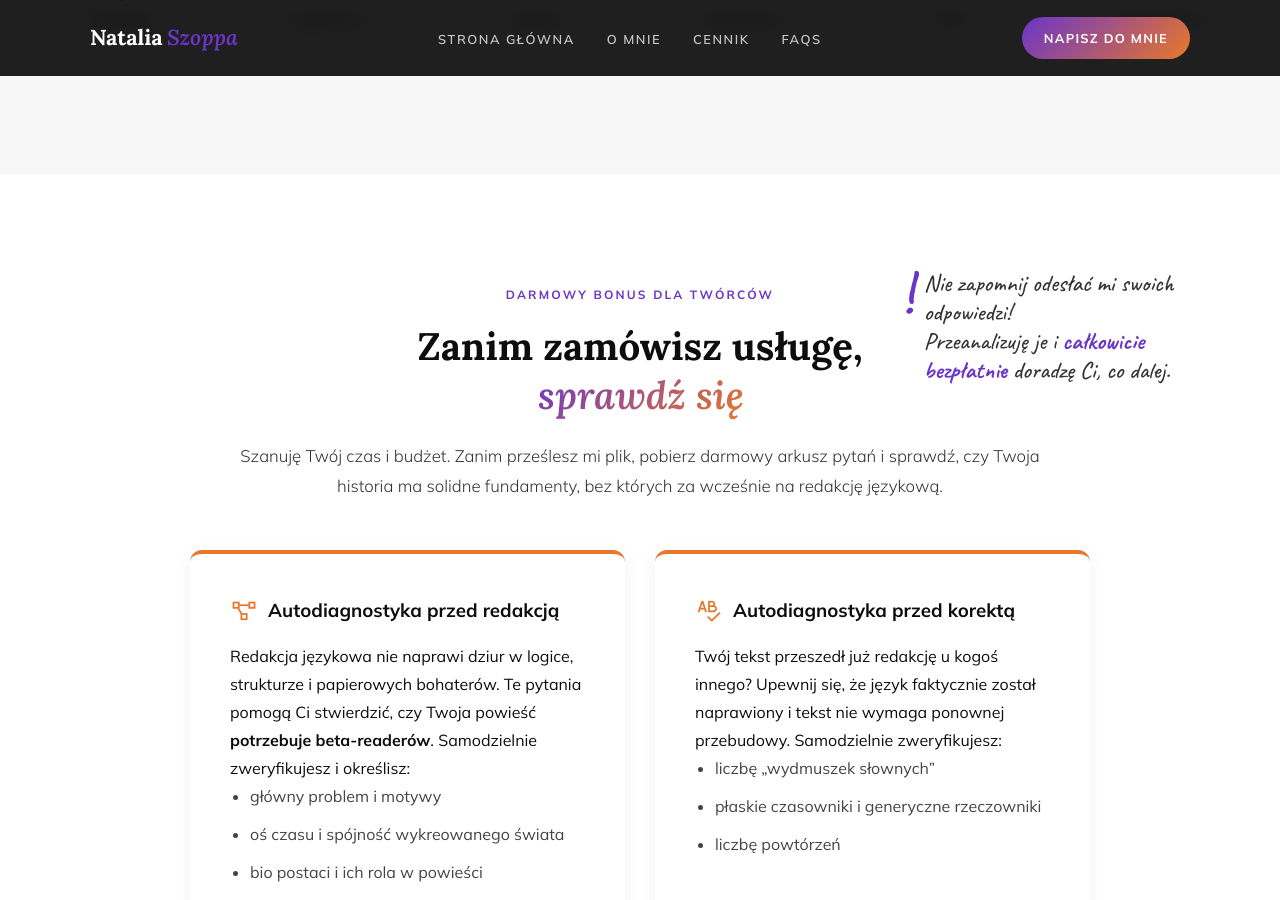
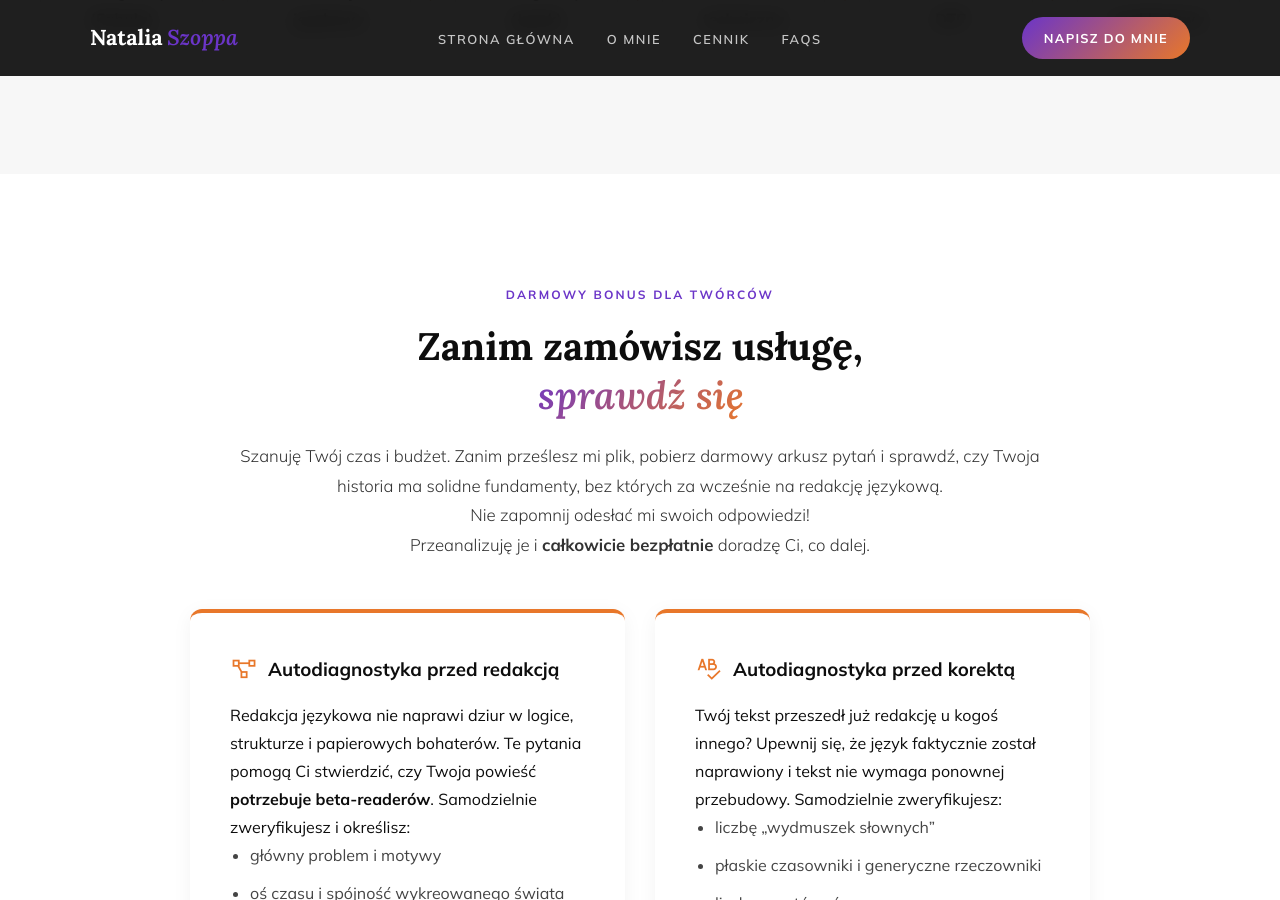
Before and after one commit to Bonnie00726/nataliaszoppa, a Jekyll site: the page built from index.html, in a window 1280 px wide and 900 px high, scrolled down 2521 px. Built offline with Jekyll 4.4.1, drawn with Linux system fonts in a browser that asks for light colours.

Commit message:
Update index.html

```diff
--- a/index.html
+++ b/index.html
@@ -294,18 +294,11 @@ title: Redakcja, korekta, skład
             <h2 class="section-h2 reveal delay-1" style="text-align: center;">Zanim zamówisz usługę,<br><em>sprawdź się</em></h2>
 
 
-            <!-- ODRĘCZNA NOTATKA -->
-<div class="handwritten-note reveal delay-3">
-    <div class="note-exclamation">!</div>
-    <div class="note-content">
-        Nie zapomnij odesłać mi swoich odpowiedzi!<br>
-        Przeanalizuję je i <b>całkowicie bezpłatnie</b> doradzę Ci, co dalej.
-    </div>
-</div>
-
         <!-- Opis pod nagłówkiem -->
         <p class="services-desc reveal delay-2" style="text-align: center; margin: 0 auto 50px auto; max-width: 800px;">
-            Szanuję Twój czas i budżet. Zanim prześlesz mi plik, pobierz darmowy arkusz pytań i sprawdź, czy Twoja historia ma solidne fundamenty, bez których za wcześnie na redakcję językową.
+            Szanuję Twój czas i budżet. Zanim prześlesz mi plik, pobierz darmowy arkusz pytań i sprawdź, czy Twoja historia ma solidne fundamenty, bez których za wcześnie na redakcję językową. <br>
+            Nie zapomnij odesłać mi swoich odpowiedzi!<br>
+        Przeanalizuję je i <b>całkowicie bezpłatnie</b> doradzę Ci, co dalej.
         </p>
 
         <!-- TUTAJ ZACZYNA SIĘ TWOJA SIATKA Z KAFELKAMI (diag-grid) -->
```
